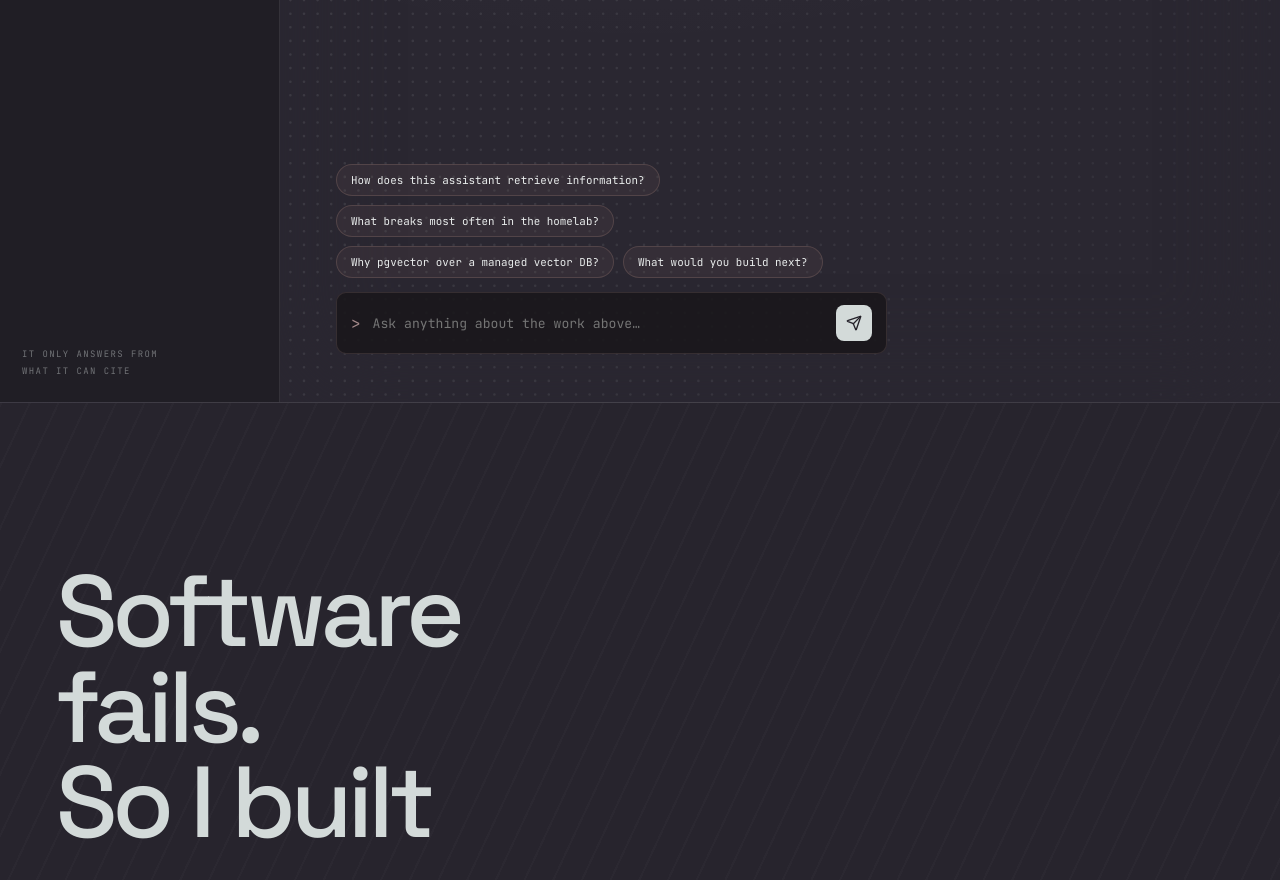
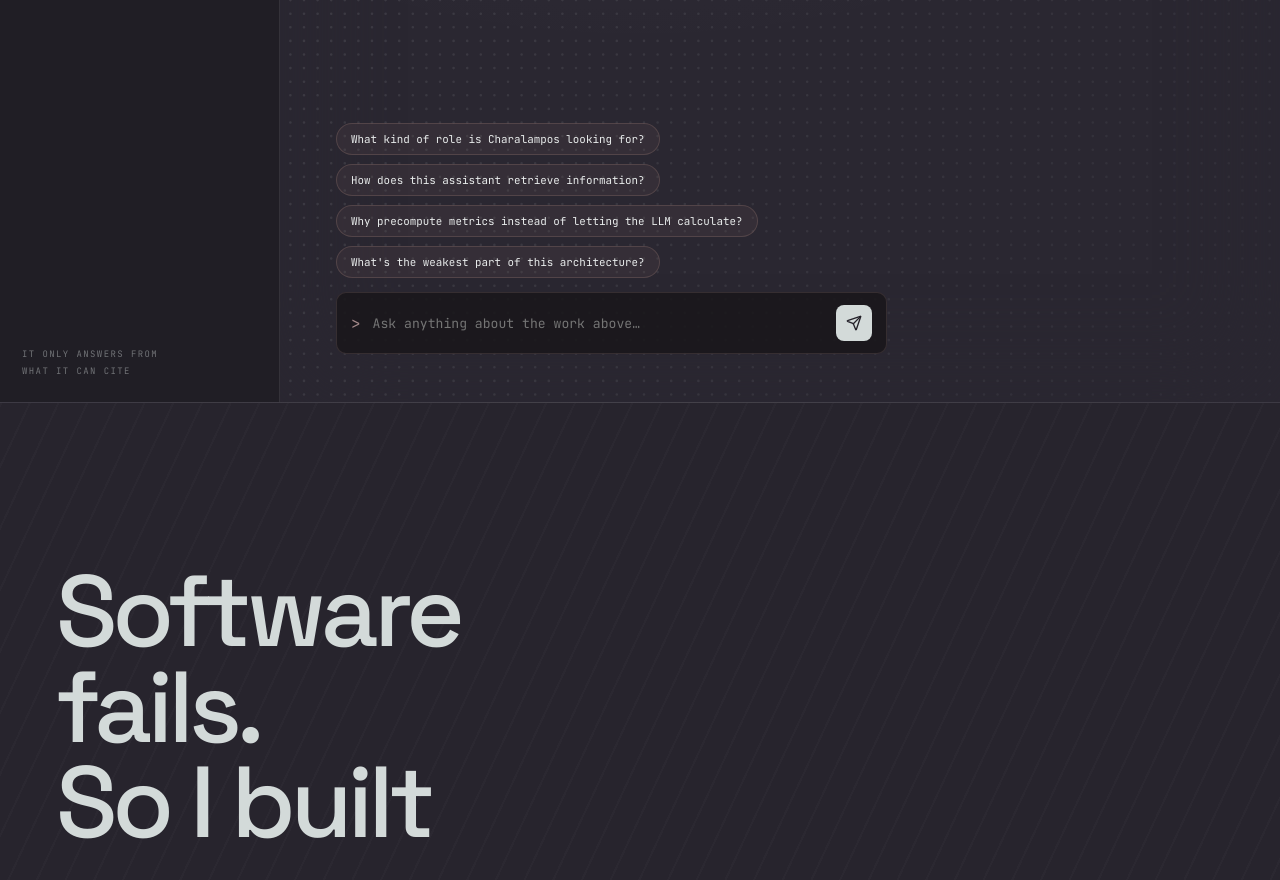
Before and after one commit to c-panagopoulos/Personal-Website, a React (Vite) app in the folder client/: page / in a window 1280 px wide. Shown: the part 6300-7180 px from the top of the page. Built offline with nearby package versions, Linux system fonts and the light colour scheme.

Commit message:
Update assistant suggested questions and refine indexed content

```diff
--- a/client/src/components/AssistantSection.jsx
+++ b/client/src/components/AssistantSection.jsx
@@ -10,10 +10,10 @@ import { useIsMobile } from "../hooks/useIsMobile.js";
 import { anim } from "../lib/anim.js";
 
 const CHIPS = [
+  "What kind of role is Charalampos looking for?",
   "How does this assistant retrieve information?",
-  "What breaks most often in the homelab?",
-  "Why pgvector over a managed vector DB?",
-  "What would you build next?",
+  "Why precompute metrics instead of letting the LLM calculate?",
+  "What's the weakest part of this architecture?",
 ];
 
 function ChatIcon() {
```
Also changed, not shown: 2 other files (tests, documents, lock files or other folders).
